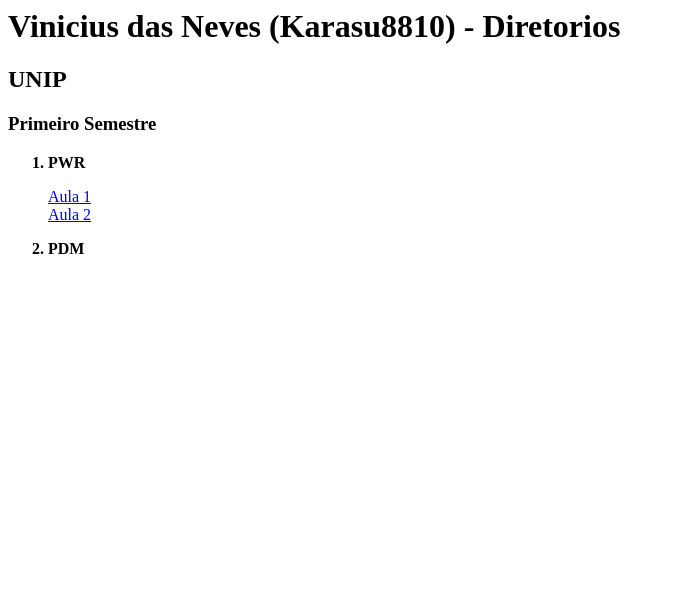
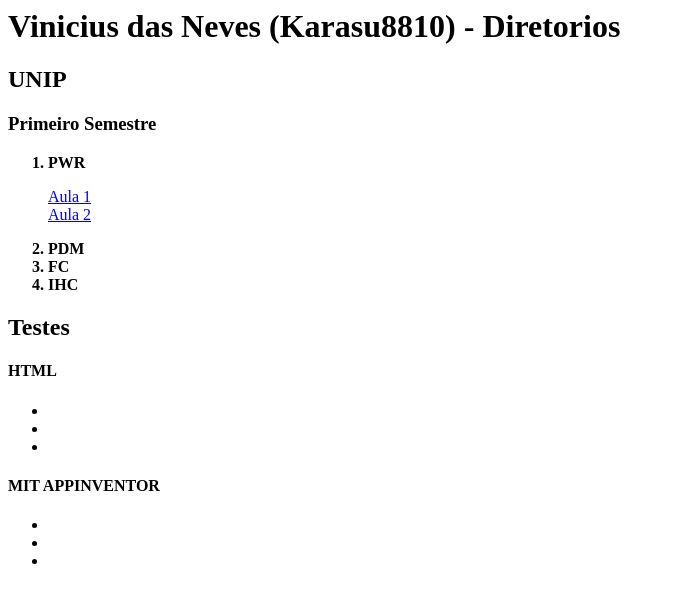
Before and after one commit to Karasu8810/karasu8810.github.io, a plain HTML site: page index.html in a window 1280 px wide. Shown: the whole page, without its empty margins (0-675 px from the left). Drawn offline with Linux system fonts and the light colour scheme.

Commit message:
Add files via upload

```diff
--- a/index.html
+++ b/index.html
@@ -13,6 +13,21 @@
                 <a href="Unip/PWR/Aula2/index.html">Aula 2<br></a>
             </p>
             <b><li>PDM</li></b>
+            <b><li>FC</li></b>
+            <b><li>IHC</li></b>
         </ol>
+        <h2>Testes</h2>
+        <h4>HTML</h4>
+        <ul>
+            <li></li>
+            <li></li>
+            <li></li>
+        </ul>
+        <h4>MIT APPINVENTOR</h4>
+        <ul>
+            <li></li>
+            <li></li>
+            <li></li>
+        </ul>
     </body>
 </html>
```
